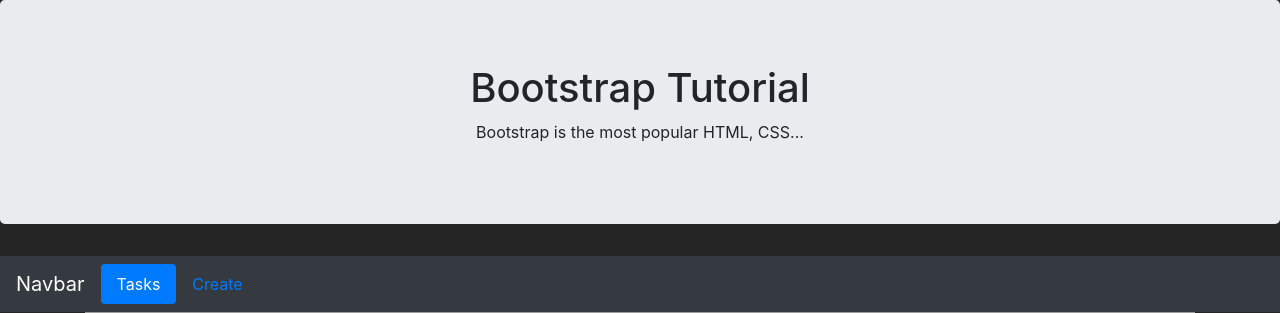
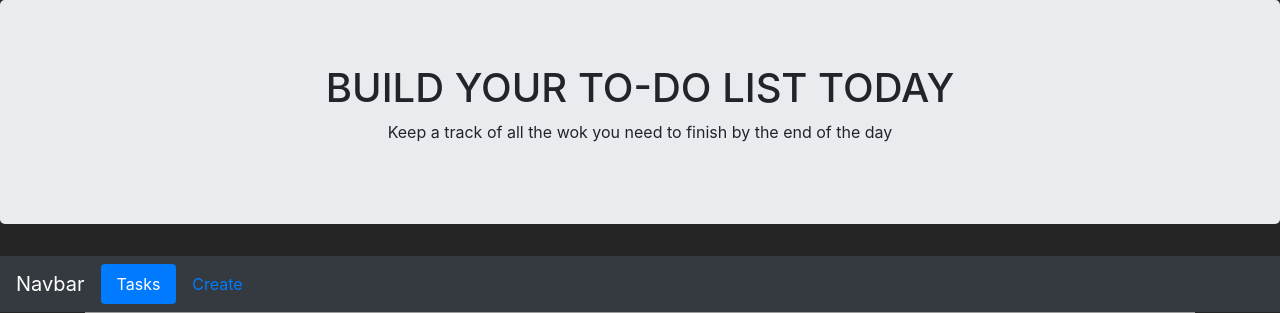
Before and after one commit to AnirudhSreeram/flask_todo, a Flask app: page / in a window 1280 px wide. Shown: the top 313 px of the page. Run offline with Flask 2, Linux system fonts and the light colour scheme; data that the repository does not hold is empty; some libraries are stand-ins or nearby versions.

Commit message:
changed html page a bit

```diff
--- a/templates/index.html
+++ b/templates/index.html
@@ -17,8 +17,8 @@
 <body>
   <div class="super_container" style="background-color: rgb(37, 37, 37); height : 100%">
     <div class="jumbotron text-center">
-      <h1>Bootstrap Tutorial</h1>
-      <p>Bootstrap is the most popular HTML, CSS...</p>
+      <h1>BUILD YOUR TO-DO LIST TODAY</h1>
+      <p>Keep a track of all the wok you need to finish by the end of the day</p>
     </div>
     <nav class="navbar navbar-expand-sm bg-dark navbar-dark">
       <a class="navbar-brand" href="#">Navbar</a>
@@ -43,7 +43,7 @@
     <div class="tab-content" style="background-color: rgb(37, 37, 37);">
       <div class="tab-pane container active" id="Tasks" style="background-color: rgb(156, 156, 156);">
         <br><br>
-        <form style="text-align: center;" method="post" action="/add">
+        <form style="text-align: center;" method="post" action="/add" class="ui form">
           <h3 style="text-align: center; height : 50px; padding-top : 10px" class="bg-dark text-white">ADD A NEW TASK
           </h3>
           <input type="text" name="task" style="background-color: rgb(44, 44, 44);text-align: center;color: white;"
```
